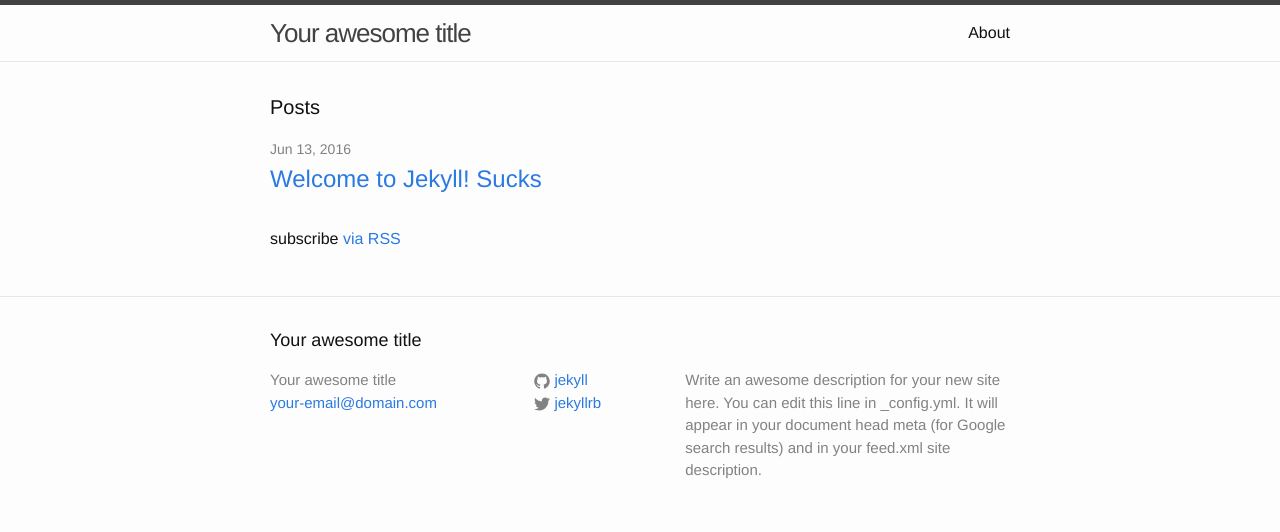
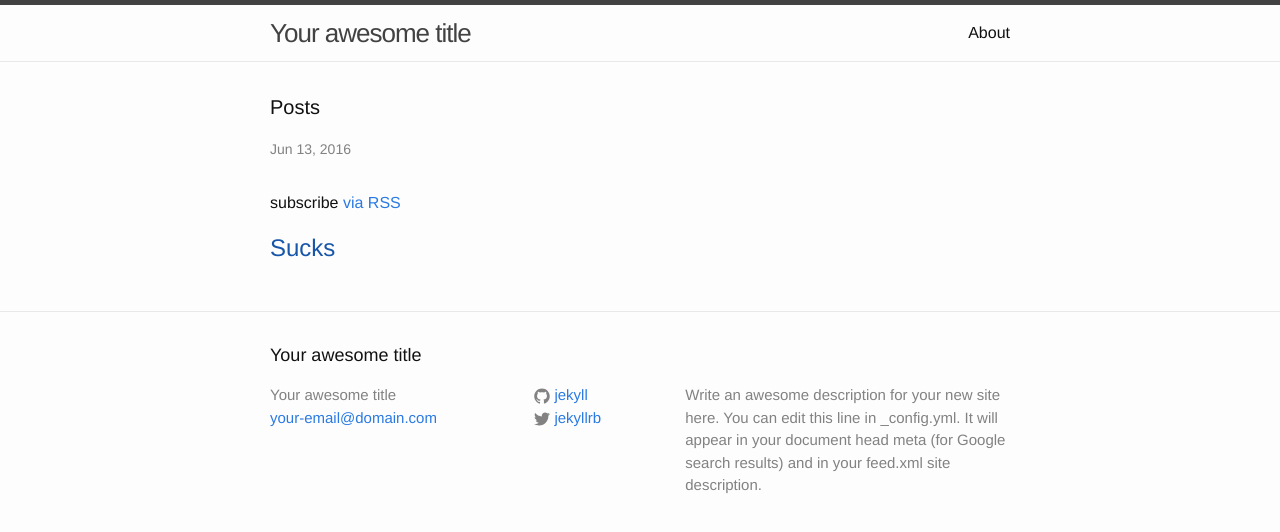
Before and after one commit to Jordanpb/codeacademyTest, a Jekyll site: the page built from index.html, in a window 1280 px wide. Shown: the top 532 px of the page. Built offline with Jekyll 4.4.1, drawn with Linux system fonts in a browser that asks for light colours.

Commit message:
Update index.html

```diff
--- a/index.html
+++ b/index.html
@@ -10,10 +10,6 @@ layout: default
     {% for post in site.posts %}
       <li>
         <span class="post-meta">{{ post.date | date: "%b %-d, %Y" }}</span>
-
-        <h2>
-          <a class="post-link" href="{{ post.url | prepend: site.baseurl }}">{{ post.title }} Sucks</a>
-        </h2>
       </li>
     {% endfor %}
   </ul>
@@ -21,3 +17,7 @@ layout: default
   <p class="rss-subscribe">subscribe <a href="{{ "/feed.xml" | prepend: site.baseurl }}">via RSS</a></p>
 
 </div>
+
+  <h5>
+      <a class="post-link" href="{{ post.url | prepend: site.baseurl }}">{{ post.title }} Sucks</a>
+  </h5>
```
